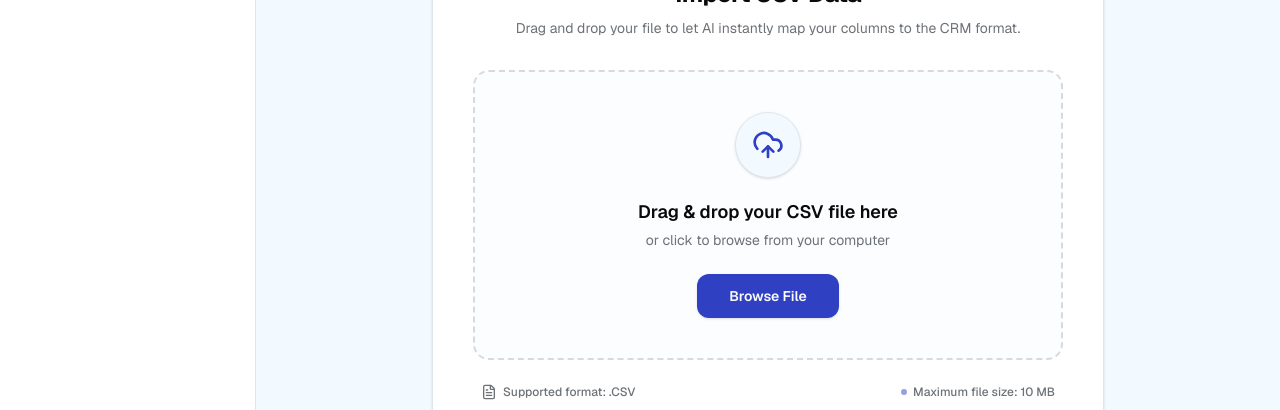
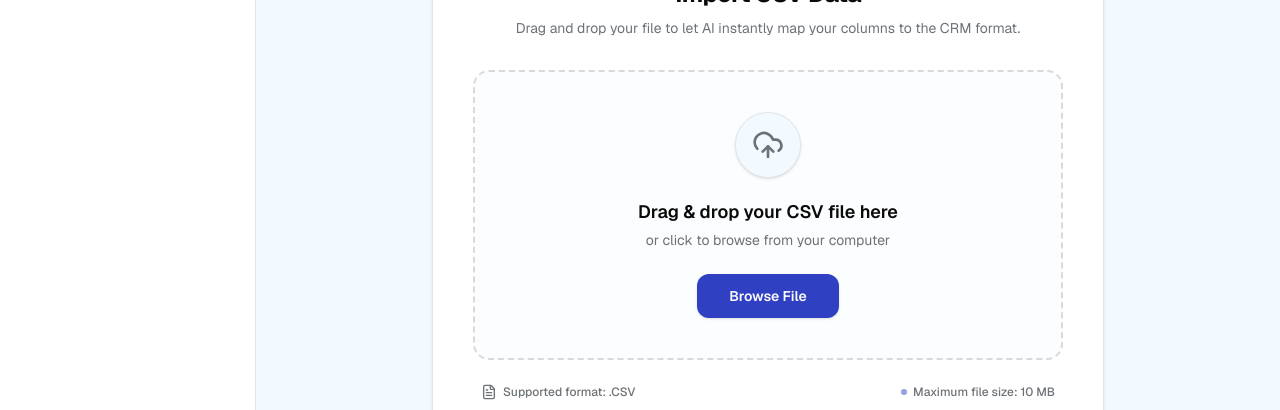
Before and after one commit to Mayankkvv/AI-CRM-CSV-Importer, a Next.js app in the folder frontend/: page / in a window 1280 px wide. Shown: the part 324-734 px from the top of the page. Built offline with nearby package versions, Linux system fonts and the light colour scheme.

Commit message:
feat: implement drag and drop csv upload

```diff
--- a/frontend/src/components/UploadCard.tsx
+++ b/frontend/src/components/UploadCard.tsx
@@ -1,18 +1,90 @@
-import React from 'react';
-import { UploadCloud, FileText } from 'lucide-react';
+"use client";
+
+import React, { useState, useRef } from 'react';
+import { UploadCloud, FileText, AlertCircle, CheckCircle2 } from 'lucide-react';
 
 export default function UploadCard() {
+  // --- STATE ---
+  // Tracks if a file is currently hovering over the drop zone
+  const [isDragging, setIsDragging] = useState(false);
+  // Holds any validation error messages
+  const [error, setError] = useState<string | null>(null);
+  // Holds the successfully validated file
+  const [selectedFile, setSelectedFile] = useState<File | null>(null);
+
+  // A reference to remotely click the hidden HTML file input
+  const fileInputRef = useRef<HTMLInputElement>(null);
+
+  // --- EVENTS ---
+
+  // 1. Fires continuously while dragging over the box
+  const handleDragOver = (e: React.DragEvent<HTMLDivElement>) => {
+    e.preventDefault(); // Stop browser from opening the file
+    setIsDragging(true); // Trigger our active UI state
+  };
+
+  // 2. Fires when dragging away from the box
+  const handleDragLeave = (e: React.DragEvent<HTMLDivElement>) => {
+    e.preventDefault();
+    setIsDragging(false); // Revert UI
+  };
+
+  // 3. Fires when the user lets go of the mouse to drop the file
+  const handleDrop = (e: React.DragEvent<HTMLDivElement>) => {
+    e.preventDefault();
+    setIsDragging(false);
+
+    // Grab the dropped files
+    const files = e.dataTransfer.files;
+    if (files.length > 0) {
+      validateAndProcessFile(files[0]);
+    }
+  };
+
+  // 4. Opens the hidden OS file browser
+  const handleBrowseClick = () => {
+    fileInputRef.current?.click();
+  };
+
+  // 5. Fires when a file is selected from the OS file browser
+  const handleFileChange = (e: React.ChangeEvent<HTMLInputElement>) => {
+    const files = e.target.files;
+    if (files && files.length > 0) {
+      validateAndProcessFile(files[0]);
+    }
+    // Reset input so they can re-select the same file if needed
+    if (fileInputRef.current) fileInputRef.current.value = "";
+  };
+
+  // --- VALIDATION ---
+  const validateAndProcessFile = (file: File) => {
+    setError(null);
+    setSelectedFile(null);
+
+    // Validate File Type
+    if (file.type !== "text/csv" && !file.name.toLowerCase().endsWith(".csv")) {
+      setError("Invalid format. Please upload a valid CSV file.");
+      return;
+    }
+
+    // Validate File Size (10 MB)
+    const maxSizeInBytes = 10 * 1024 * 1024;
+    if (file.size > maxSizeInBytes) {
+      setError("File is too large. Please upload a file under 10 MB.");
+      return;
+    }
+
+    // Success! Save the file to state
+    setSelectedFile(file);
+  };
+
   return (
     <div className="w-full max-w-2xl mx-auto">
-      {/* Main Card Container */}
       <div className="relative group rounded-3xl bg-card border shadow-sm transition-all hover:shadow-md overflow-hidden">
-
-        {/* Subtle top gradient accent bar */}
         <div className="absolute top-0 inset-x-0 h-1 bg-gradient-to-r from-primary via-purple-400 to-primary/50"></div>
 
         <div className="p-8 md:p-10">
 
-          {/* Card Header */}
           <div className="text-center mb-8">
             <h2 className="text-2xl font-bold tracking-tight text-foreground">Import CSV Data</h2>
             <p className="text-muted-foreground mt-2 text-sm">
@@ -20,15 +92,57 @@ export default function UploadCard() {
             </p>
           </div>
 
-          {/* Drag & Drop Zone */}
-          <div className="relative border-2 border-dashed border-muted-foreground/25 rounded-2xl p-10 flex flex-col items-center justify-center bg-muted/20 hover:bg-muted/40 hover:border-primary/50 transition-all duration-300 cursor-pointer group/dropzone">
+          {/* Interactive Drop Zone */}
+          <div
+            onDragOver={handleDragOver}
+            onDragLeave={handleDragLeave}
+            onDrop={handleDrop}
+            className={`
+              relative border-2 border-dashed rounded-2xl p-10 flex flex-col items-center justify-center transition-all duration-300
+              ${isDragging
+                ? "border-primary bg-primary/5 scale-[1.02]" // Active Drag State
+                : "border-muted-foreground/25 bg-muted/20 hover:bg-muted/40 hover:border-primary/50" // Normal State
+              }
+            `}
+          >
+            {/* Hidden File Input */}
+            <input
+              type="file"
+              accept=".csv"
+              className="hidden"
+              ref={fileInputRef}
+              onChange={handleFileChange}
+            />
 
-            {/* Animated Icon */}
-            <div className="bg-background p-4 rounded-full shadow-sm border mb-5 group-hover/dropzone:scale-110 group-hover/dropzone:shadow-md transition-all duration-300">
-              <UploadCloud className="w-8 h-8 text-primary" />
+            {/* SUCCESS STATE UI */}
+            {selectedFile ? (
+              <div className="flex flex-col items-center text-center animate-in zoom-in duration-300">
+                <div className="bg-emerald-100 dark:bg-emerald-500/20 p-3 rounded-full mb-4 shadow-sm border border-emerald-200 dark:border-emerald-500/30">
+                  <CheckCircle2 className="w-8 h-8 text-emerald-600 dark:text-emerald-400" />
+                </div>
+                <h3 className="text-lg font-bold text-foreground mb-1">
+                  File Ready: {selectedFile.name}
+                </h3>
+                <p className="text-sm font-medium text-muted-foreground mb-6">
+                  {(selectedFile.size / 1024 / 1024).toFixed(2)} MB
+                </p>
+                <button
+                  onClick={handleBrowseClick}
+                  className="text-sm font-semibold text-primary hover:text-primary/80 hover:underline transition-colors"
+                >
+                  Choose a different file
+                </button>
+              </div>
+            ) : (
+              /* DEFAULT UPLOAD STATE UI */
+              <>
+                <div className={`
+                  bg-background p-4 rounded-full shadow-sm border mb-5 transition-all duration-300
+                  ${isDragging ? "scale-110 shadow-md border-primary/50" : ""}
+                `}>
+                  <UploadCloud className={`w-8 h-8 ${isDragging ? "text-primary" : "text-muted-foreground"}`} />
                 </div>
 
-            {/* Drop Instructions */}
                 <h3 className="text-lg font-semibold text-foreground mb-1">
                   Drag & drop your CSV file here
                 </h3>
@@ -36,14 +150,25 @@ export default function UploadCard() {
                   or click to browse from your computer
                 </p>
 
-            {/* Primary Action Button */}
-            <button className="inline-flex items-center justify-center rounded-lg text-sm font-semibold transition-all bg-primary text-primary-foreground hover:bg-primary/90 hover:scale-[1.02] active:scale-100 h-11 px-8 shadow-sm">
+                <button
+                  onClick={handleBrowseClick}
+                  className="inline-flex items-center justify-center rounded-lg text-sm font-semibold transition-all bg-primary text-primary-foreground hover:bg-primary/90 hover:scale-[1.02] active:scale-100 h-11 px-8 shadow-sm"
+                >
                   Browse File
                 </button>
-
+              </>
+            )}
           </div>
 
-          {/* File Requirements Footer */}
+          {/* ERROR MESSAGE DISPLAY */}
+          {error && (
+            <div className="mt-5 p-3 rounded-xl bg-destructive/10 border border-destructive/20 flex items-center gap-3 text-destructive text-sm font-medium animate-in slide-in-from-top-2">
+              <AlertCircle className="w-5 h-5 shrink-0" />
+              {error}
+            </div>
+          )}
+
+          {/* Footer */}
           <div className="mt-6 flex flex-col sm:flex-row items-center justify-between text-xs font-medium text-muted-foreground px-2">
             <div className="flex items-center gap-1.5">
               <FileText className="w-4 h-4" />
```
Lines whose indentation alone changed are shown as unchanged.
